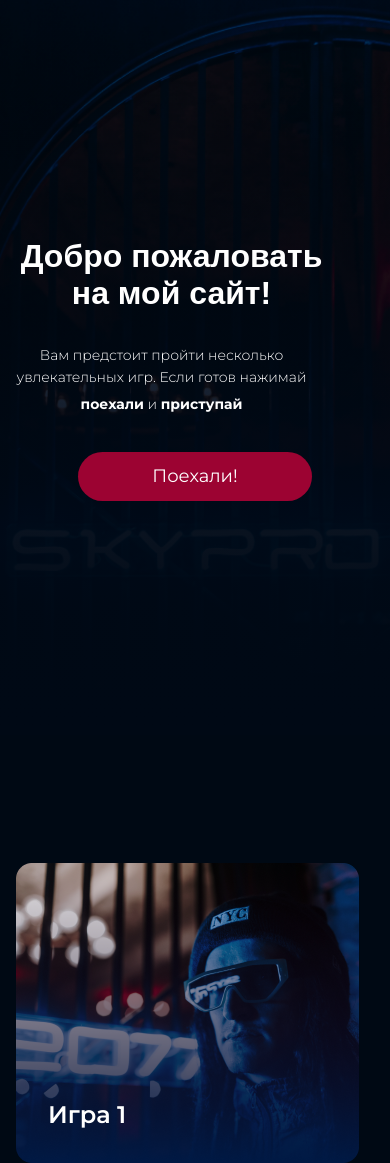
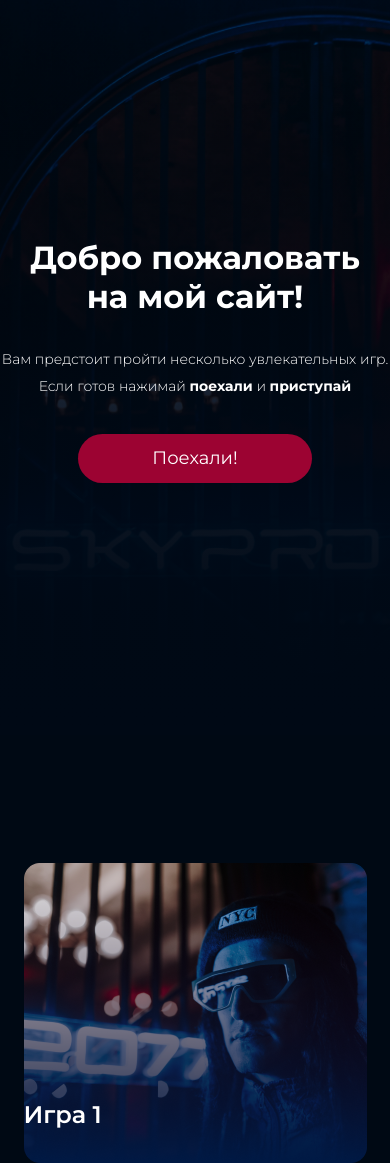
Before and after one commit to Daria-Aleks/homeWork1.1, a plain HTML site: page index.html in a window 390 px wide. Shown: the top 1163 px of the page. Drawn offline with Linux system fonts and the light colour scheme.

Commit message:
fixed layout

```diff
--- a/_mobile.scss
+++ b/_mobile.scss
@@ -13,14 +13,14 @@
         &__header{
             font-size: 32px;
             &_box{
-                width: 343px;
+                width: 100%;
                 text-align: center;
             }
         }
         &__text{
             font-size: 14px;
             line-height: 22px;
-            width: 323px;
+            width: 100%;
             &_box{
                 text-align: center;
             }
@@ -41,9 +41,9 @@
     .game{
         display: flex;
         gap: 32px;
-        padding-left: 16px;
         height: 1221px;
         flex-direction: column;
+        align-items: center;
         &__card {
             &_1{
                 background-image: url(img/game1_mob.png);
--- a/index.html
+++ b/index.html
@@ -11,7 +11,7 @@
 </head>
 <body>
         <div class="main container">
-            <div class="main__content">
+            <div class="main__content content-center">
                 <div class="main__header_box">
                     <h1 class="main__header">Добро пожаловать<br> на мой сайт!</h1>
                 </div>
@@ -23,7 +23,7 @@
                 </div>
             </div>
         </div>
-        <div class="game">
+        <div class="game content-center">
             <div class="game__inner container">
                 <div class="game__card_1">
                     <p class="game__text">Игра 1</p>
--- a/style.scss
+++ b/style.scss
@@ -5,7 +5,6 @@
 
 body {
     font-family: 'Montserrat', sans-serif;
-    font-family: 'Poppins', sans-serif;
 }
 
 .main {
@@ -16,7 +15,6 @@ body {
     background-size: cover;
     &__content{
         padding-top: 217px;
-        padding-left: 120px;
     }
     &__header{
         color: #FFF;
@@ -80,7 +78,6 @@ body {
     background: hsl(214, 100%, 4%);
     height: 556px;
     padding-top: 128px;
-    padding-left: 120px;
     display: flex;
     flex-direction: column;
     &__card {
@@ -116,15 +113,16 @@ body {
         font-style: normal;
         font-weight: 600;
         line-height: 32px; /* 133.333% */
-        padding-top: 236px;
-        padding-left: 32px;
-    }
+        padding-top: 236px;    }
     .container {
         display: flex;
         gap: 30px
     }
 }
-
+.content-center {
+    padding-left: calc(50% - 600px);
+    padding-right: calc(50% - 600px);
+}
 
 
 
```
Also changed, not shown: style.css, 1 other file.
